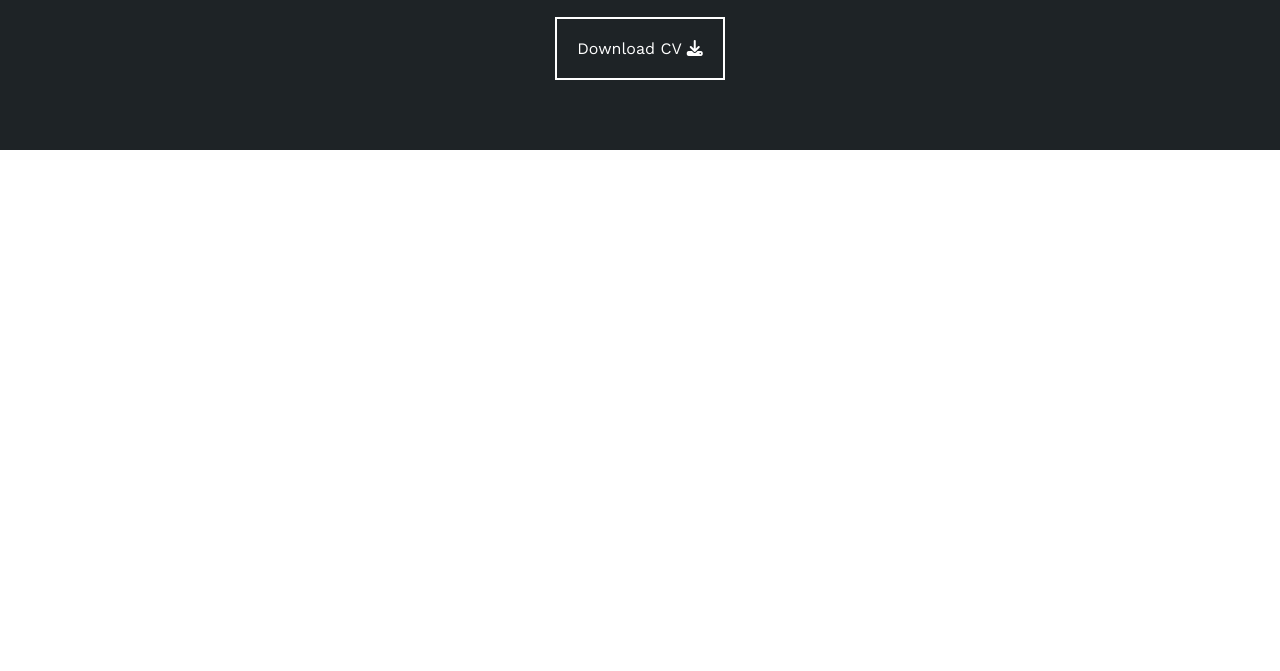
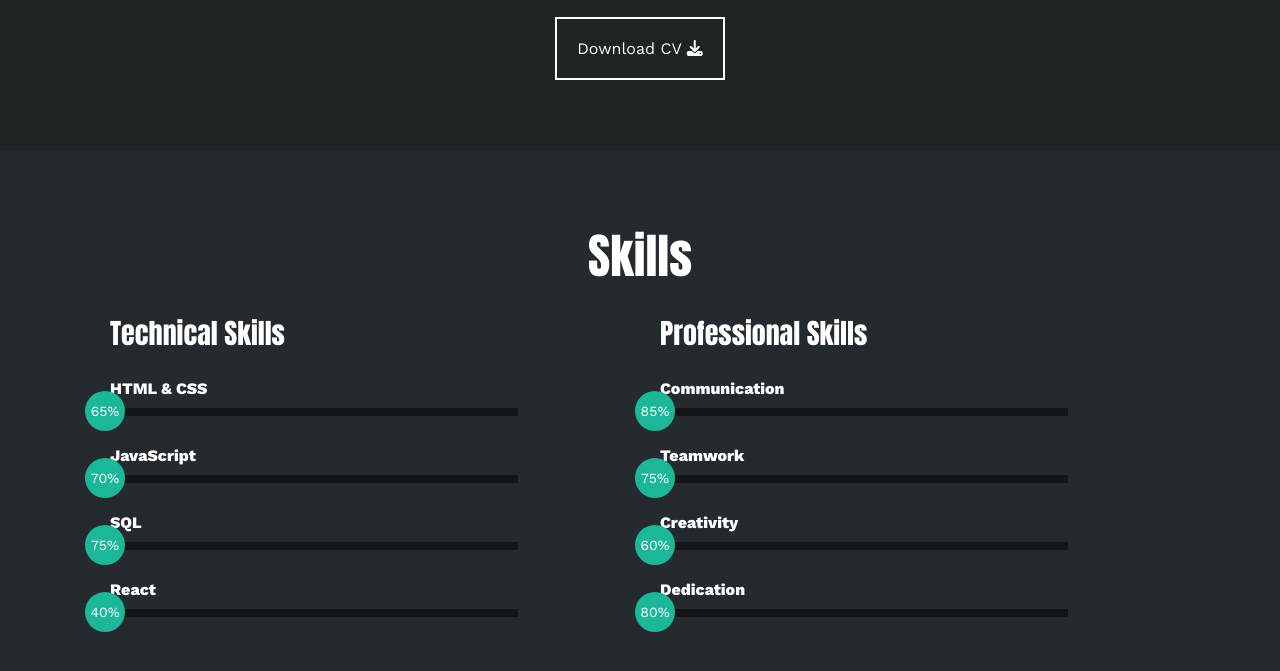
Before and after one commit to Juanmjo/portfolio, a plain HTML site: page index.html in a window 1280 px wide. Shown: the part 1304-1975 px from the top of the page. Before the commit the page ends 1454 px from the top, so only its background shows below. Drawn offline with nearby package versions, Linux system fonts and the light colour scheme.

Commit message:
Agregando seccion Habilidades

```diff
--- a/index.html
+++ b/index.html
@@ -128,5 +128,85 @@
                 </button>
         </div>
     </section>
+    <!-- SECTION SKILLS -->
+    <section class="skills" id="skills">
+        <div class="container-section">
+            <h2>Skills</h2>
+            <div class="row">
+                <!-- TECHNICAL SKILLS -->
+                <div class="col">
+                    <h3>Technical Skills</h3>
+                    <div class="skill">
+                        <span>HTML & CSS</span>
+                        <div class="bar-skill">
+                            <div class="progress">
+                                <span>65%</span>
+                            </div>
+                        </div>
+                    </div>
+                    <div class="skill">
+                        <span>JavaScript</span>
+                        <div class="bar-skill">
+                            <div class="progress">
+                                <span>70%</span>
+                            </div>
+                        </div>
+                    </div>
+                    <div class="skill">
+                        <span>SQL</span>
+                        <div class="bar-skill">
+                            <div class="progress">
+                                <span>75%</span>
+                            </div>
+                        </div>
+                    </div>
+                    <div class="skill">
+                        <span>React </span>
+                        <div class="bar-skill">
+                            <div class="progress">
+                                <span>40%</span>
+                            </div>
+                        </div>
+                    </div>
+                </div>
+                <!-- PROFESSIONAL SKILLS -->
+                <div class="col">
+                    <h3>Professional Skills</h3>
+                    <div class="skill">
+                        <span>Communication</span>
+                        <div class="bar-skill">
+                            <div class="progress">
+                                <span>85%</span>
+                            </div>
+                        </div>
+                    </div>
+                    <div class="skill">
+                        <span>Teamwork</span>
+                        <div class="bar-skill">
+                            <div class="progress">
+                                <span>75%</span>
+                            </div>
+                        </div>
+                    </div>
+                    <div class="skill">
+                        <span>Creativity</span>
+                        <div class="bar-skill">
+                            <div class="progress">
+                                <span>60%</span>
+                            </div>
+                        </div>
+                    </div>
+                    <div class="skill">
+                        <span>Dedication</span>
+                        <div class="bar-skill">
+                            <div class="progress">
+                                <span>80%</span>
+                            </div>
+                        </div>
+                    </div>
+                </div>
+            </div>
+        </div>
+    </section>
 </body>
 </html>
--- a/styles.css
+++ b/styles.css
@@ -10,6 +10,7 @@ html {
   scroll-behavior: smooth;
 }
 
+/* SECTION HEADER */
 .container-header {
   background-color: #1e2326;
   position: fixed;
@@ -18,7 +19,6 @@ html {
   left: 0;
   z-index: 99;
 }
-
 .container-header header {
   max-width: 1100px;
   margin: auto;
@@ -27,19 +27,16 @@ html {
   align-items: center;
   padding: 15px 20px;
 }
-
 .container-header header .logo a {
   font-family: "Quicksand";
   font-size: 36px;
   color: #1cb698;
   text-decoration: none;
 }
-
 .container-header header ul {
   display: flex;
   list-style: none;
 }
-
 .container-header header nav ul li a {
   text-align: none;
   color: #fff;
@@ -48,11 +45,9 @@ html {
   transition: 0.5s;
   text-decoration: none;
 }
-
 .container-header header nav ul li a:hover {
   color: #1cb698;
 }
-
 .nav-responsive {
   background-color: #1cb698;
   color: #fff;
@@ -62,7 +57,7 @@ html {
   display: none;
 }
 
-/*Section Start*/
+/* SECTION START  */
 .start {
   background-image: linear-gradient(
       to top,
@@ -76,7 +71,6 @@ html {
   display: flex;
   align-items: center;
 }
-
 .start .container-banner {
   padding: 20px;
   background-color: #1e2326;
@@ -86,7 +80,6 @@ html {
   text-align: center;
   border-radius: 40px;
 }
-
 .start .container-banner img {
   margin-top: 40px;
   border: 10px solid #1cb698;
@@ -95,18 +88,15 @@ html {
   margin: auto;
   border-radius: 100%;
 }
-
 .start .container-banner h1 {
   margin-top: 40px;
   font-size: 42px;
   font-family: "Impact";
 }
-
 .start .container-banner h2 {
   font-size: 15px;
   font-weight: normal;
 }
-
 .start .container-banner .networks a {
   color: #fff;
   display: inline-block;
@@ -120,80 +110,67 @@ html {
   font-size: 20px;
   transition: 0.3s;
 }
-
 .start .container-banner .networks a:hover {
   background-color: #1cb698;
 }
 
+/* SECTION ABOUT ME */
 .aboutme {
   background-color: #1e2326;
   color: #fff;
   padding: 50px 20px;
 }
-
 .aboutme .container-section {
   max-width: 1100px;
   margin: auto;
 }
-
 .aboutme h2 {
   font-size: 48px;
   font-family: "Impact";
   text-align: center;
   padding: 20px 0;
 }
-
 .aboutme .container-section p {
   font: 18px;
   line-height: 22px;
   margin-bottom: 20px;
 }
-
 .aboutme .container-section p span {
   color: #1cb698;
   font-weight: bold;
 }
-
 .aboutme .row {
   display: flex;
 }
-
 .aboutme .row .col {
   width: 50%;
 }
-
 .aboutme .row .col h3 {
   font-size: 28px;
   font-family: "Impact";
   margin-bottom: 25px;
 }
-
 .aboutme .row .col ul {
   list-style: none;
 }
-
 .aboutme .row .col ul li {
   margin: 12px 0;
 }
-
 .aboutme .row .col ul li strong {
   display: inline-block;
   color: #1cb698;
   width: 130px;
 }
-
 .aboutme .row .col ul li span {
   background-color: #1cb698;
   padding: 3px;
   font-weight: bold;
   border-radius: 5px;
 }
-
 .aboutme .row .col .container-interests {
   display: flex;
   flex-wrap: wrap;
 }
-
 .aboutme .row .col .container-interests .hobby {
   width: 100px;
   height: 100px;
@@ -206,16 +183,13 @@ html {
   justify-content: center;
   transition: 0.3s;
 }
-
 .aboutme .row .col .container-interests .hobby:hover {
   background-color: #1cb698;
 }
-
 .aboutme .row .col .container-interests .hobby i {
   font-size: 30px;
   margin-bottom: 10px;
 }
-
 .aboutme button {
   cursor: pointer;
   background-color: transparent;
@@ -229,7 +203,6 @@ html {
   z-index: 10;
   padding: 20px;
 }
-
 .aboutme button .overlay {
   position: absolute;
   top: 0;
@@ -240,7 +213,78 @@ html {
   z-index: -1;
   transition: 0.3s;
 }
-
 .aboutme button:hover .overlay {
   width: 100%;
 }
+
+/* SECTION SKILLS */
+.skills {
+  background-color: #252a2e;
+  color: #fff;
+  padding: 50px 20px;
+}
+.skills .container-section {
+  max-width: 1100px;
+  margin: auto;
+}
+.skills h2 {
+  font-size: 48px;
+  font-family: "Impact";
+  text-align: center;
+  padding: 20px 0;
+}
+.skills .row {
+  display: flex;
+}
+.skills .row .col {
+  width: 50%;
+  padding: 0 20px;
+}
+.skills .row .col h3 {
+  font-size: 28px;
+  font-family: "Impact";
+  margin-bottom: 25px;
+}
+.skills .skill > span {
+  font-weight: bold;
+  display: block;
+  margin-bottom: 10px;
+}
+.skills .skill .bar-skill {
+  height: 8px;
+  width: 80%;
+  background-color: #131517;
+  position: relative;
+  margin-bottom: 30px;
+}
+.skills .skill .progress {
+  background-color: #1cb698;
+  position: absolute;
+  top: 0;
+  left: 0;
+  height: 8px;
+}
+.skills .skill .bar-skill span {
+  position: absolute;
+  height: 40px;
+  width: 40px;
+  background-color: #1cb698;
+  border-radius: 50px;
+  line-height: 40px;
+  text-align: center;
+  top: -17px;
+  right: -15px;
+  font-size: 14px;
+}
+.skills .skill .javascript {
+  width: 0%;
+  animation: 2s javascript forwards;
+}
+@keyframes javascript {
+  0% {
+    width: 0%;
+  }
+  100% {
+    width: 70%;
+  }
+}
```
